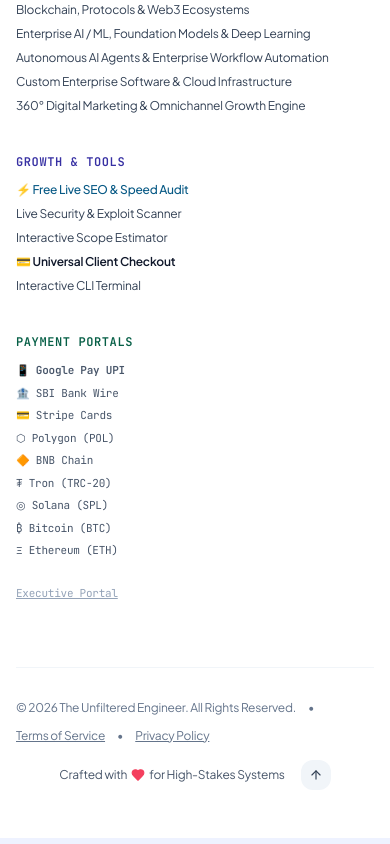
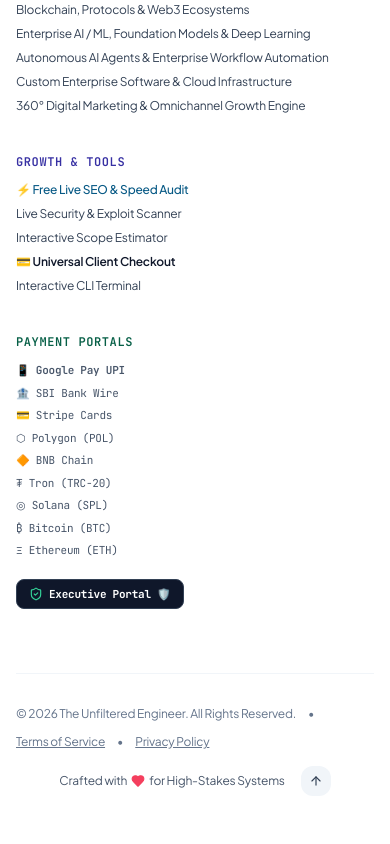
Before and after one commit to vikasmishrav87/theunfilteredengineer, a React (Vite) app: page /case-studies in a window 390 px wide. Shown: the part 7833-8677 px from the top of the page. Built offline with nearby package versions, Linux system fonts and the light colour scheme; no server answers.

Commit message:
feat: add Executive Portal buttons to Navbar header, mobile drawer, floating dock, and footer

```diff
--- a/src/components/FloatingDock.jsx
+++ b/src/components/FloatingDock.jsx
@@ -1,6 +1,7 @@
 import React, { useState } from 'react';
+import { Link } from 'react-router-dom';
 import { CONTACT_INFO } from '../data/agencyData';
-import { MessageCircle, Send, Terminal, Calculator, Shield, ChevronUp, Sparkles, X, Bot } from 'lucide-react';
+import { MessageCircle, Send, Terminal, Calculator, Shield, ShieldCheck, ChevronUp, Sparkles, X, Bot } from 'lucide-react';
 
 export default function FloatingDock({ onOpenTerminal, onOpenEstimator, onOpenScanner, onOpenAIChat }) {
   const [expanded, setExpanded] = useState(false);
@@ -11,6 +12,16 @@
       {/* Expanded Tools Menu */}
       {expanded && (
         <div className="flex flex-col items-end gap-2 mb-1 animate-fadeIn">
+
+          {/* Executive Verification Portal */}
+          <Link
+            to="/admin/verify"
+            onClick={() => setExpanded(false)}
+            className="flex items-center gap-2.5 px-4 py-2.5 rounded-full bg-slate-900 text-white text-xs font-bold shadow-xl hover:scale-105 transition-all border border-emerald-400/50 backdrop-blur-md"
+          >
+            <span className="text-emerald-300">Executive Portal 🛡️</span>
+            <ShieldCheck className="w-4 h-4 text-emerald-400" />
+          </Link>
 
           {/* Ask AI Assistant (GPT-4o) */}
           <button
--- a/src/components/Footer.jsx
+++ b/src/components/Footer.jsx
@@ -2,7 +2,7 @@
 import { Link } from 'react-router-dom';
 import { CONTACT_INFO, SERVICE_PILLARS, GLOBAL_HUBS } from '../data/agencyData';
 import BrandLogo from './BrandLogo';
-import { Shield, MessageCircle, Send, Mail, Terminal, ArrowUp, Lock, Award, Heart } from 'lucide-react';
+import { Shield, ShieldCheck, MessageCircle, Send, Mail, Terminal, ArrowUp, Lock, Award, Heart } from 'lucide-react';
 
 export default function Footer({ onOpenTerminal, onOpenAdmin }) {
   const scrollToTop = () => {
@@ -90,12 +90,13 @@
             </ul>
 
             <div className="pt-2">
-              <button
-                onClick={onOpenAdmin}
-                className="text-[11px] font-mono text-slate-400 hover:text-sky-700 underline"
+              <Link
+                to="/admin/verify"
+                className="inline-flex items-center gap-1.5 px-3 py-1.5 rounded-lg bg-slate-900 hover:bg-slate-800 text-white text-[11px] font-mono font-bold shadow-xs hover:border-emerald-400 border border-slate-700 transition-all"
               >
-                Executive Portal
-              </button>
+                <ShieldCheck className="w-3.5 h-3.5 text-emerald-400" />
+                <span>Executive Portal 🛡️</span>
+              </Link>
             </div>
           </div>
 
--- a/src/components/Navbar.jsx
+++ b/src/components/Navbar.jsx
@@ -2,7 +2,7 @@
 import { Link, useLocation } from 'react-router-dom';
 import { CONTACT_INFO } from '../data/agencyData';
 import BrandLogo from './BrandLogo';
-import { Terminal, Shield, MessageCircle, Send, Menu, X, Globe, Sparkles, UserCheck, Bot, ChevronDown, CreditCard } from 'lucide-react';
+import { Terminal, Shield, ShieldCheck, MessageCircle, Send, Menu, X, Globe, Sparkles, UserCheck, Bot, ChevronDown, CreditCard } from 'lucide-react';
 
 export default function Navbar({ onOpenTerminal, onOpenAdmin, onOpenAIChat }) {
   const [scrolled, setScrolled] = useState(false);
@@ -32,6 +32,7 @@
 
   // Secondary tools in clean dropdown
   const extraTools = [
+    { name: 'Executive Verification Portal', to: '/admin/verify', icon: ShieldCheck, desc: 'Review & approve client payments (Passkey required)' },
     { name: 'Client Payment & Checkout', to: '/checkout', icon: CreditCard, desc: 'Pay via Razorpay, Stripe, or Web3 USDT' },
     { name: 'Free SEO & Speed Audit', to: '/seo-audit', icon: Sparkles, desc: 'Real-time Core Web Vitals scanner' },
     { name: 'Worldwide 3D Network', to: '/worldwide', icon: Globe, desc: '1,000+ senior engineers worldwide' },
@@ -84,7 +85,7 @@
             </button>
 
             {moreDropdownOpen && (
-              <div className="absolute top-full right-0 mt-2 w-64 p-2 bg-white rounded-2xl border border-indigo-100 shadow-xl shadow-indigo-500/10 animate-in fade-in slide-in-from-top-2 duration-200 z-50">
+              <div className="absolute top-full right-0 mt-2 w-68 p-2 bg-white rounded-2xl border border-indigo-100 shadow-xl shadow-indigo-500/10 animate-in fade-in slide-in-from-top-2 duration-200 z-50">
                 {extraTools.map((tool) => {
                   const Icon = tool.icon;
                   return (
@@ -109,13 +110,23 @@
           </div>
         </nav>
 
-        {/* Right: Clean Actions (AI Assistant + Terminal + WhatsApp) */}
+        {/* Right: Clean Actions (Executive Portal + AI Bot + Terminal + WhatsApp) */}
         <div className="hidden md:flex items-center gap-2 xl:gap-2.5 flex-shrink-0">
+
+          {/* Executive Portal Button */}
+          <Link
+            to="/admin/verify"
+            className="inline-flex items-center gap-1.5 px-3 py-2 rounded-xl bg-slate-900 hover:bg-slate-800 text-slate-100 border border-slate-700 text-xs font-semibold shadow-xs hover:border-emerald-400 transition-all cursor-pointer whitespace-nowrap"
+            title="Executive Verification Portal (Passkey: vikasmusickeytosuccess)"
+          >
+            <ShieldCheck className="w-3.5 h-3.5 text-emerald-400" />
+            <span>Executive Portal</span>
+          </Link>
 
           {/* AI Principal GPT Assistant */}
           <button
             onClick={onOpenAIChat}
-            className="inline-flex items-center gap-1.5 px-3.5 py-2 rounded-xl bg-slate-950 hover:bg-slate-900 text-white transition-all text-xs font-semibold shadow-xs border border-sky-400/30 hover:scale-105 cursor-pointer whitespace-nowrap"
+            className="inline-flex items-center gap-1.5 px-3 py-2 rounded-xl bg-slate-950 hover:bg-slate-900 text-white transition-all text-xs font-semibold shadow-xs border border-sky-400/30 hover:scale-105 cursor-pointer whitespace-nowrap"
             title="Ask Unfiltered AI Principal"
           >
             <Bot className="w-3.5 h-3.5 text-sky-400 animate-pulse" />
@@ -129,15 +140,6 @@
             title="Open Interactive CLI Terminal (Ctrl+K or `)"
           >
             <Terminal className="w-4 h-4" />
-          </button>
-
-          {/* Executive Portal */}
-          <button
-            onClick={onOpenAdmin}
-            className="p-2 rounded-xl bg-white hover:bg-slate-50 border border-slate-200 text-slate-700 hover:text-indigo-600 hover:border-indigo-300 transition-all text-xs shadow-xs cursor-pointer"
-            title="Executive Portal Login"
-          >
-            <UserCheck className="w-4 h-4" />
           </button>
 
           {/* WhatsApp Direct Line */}
@@ -190,6 +192,18 @@
 
           <div className="pt-3 mt-3 border-t border-slate-100 space-y-2">
             <Link
+              to="/admin/verify"
+              onClick={() => setMobileMenuOpen(false)}
+              className="flex items-center justify-between px-3.5 py-2.5 rounded-xl text-sm font-bold bg-slate-900 text-white hover:bg-slate-800 transition-colors shadow-xs"
+            >
+              <div className="flex items-center gap-2">
+                <ShieldCheck className="w-4 h-4 text-emerald-400" />
+                <span>Executive Verification Portal</span>
+              </div>
+              <span className="px-2 py-0.5 rounded bg-emerald-500/20 text-emerald-300 text-[10px] font-mono">Secured</span>
+            </Link>
+
+            <Link
               to="/seo-audit"
               onClick={() => setMobileMenuOpen(false)}
               className="block px-3.5 py-2 rounded-xl text-sm font-medium text-slate-700 hover:bg-sky-50"
```
